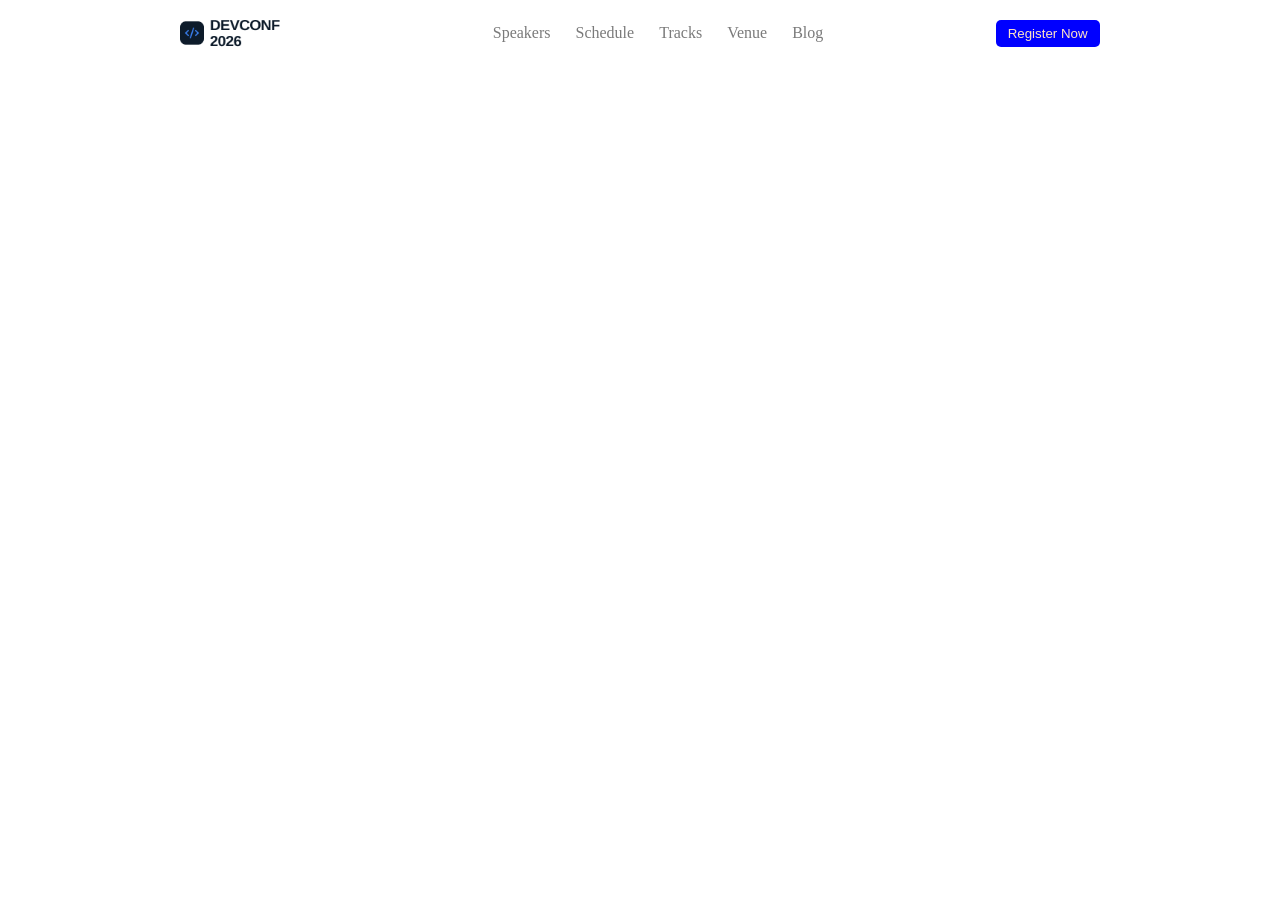
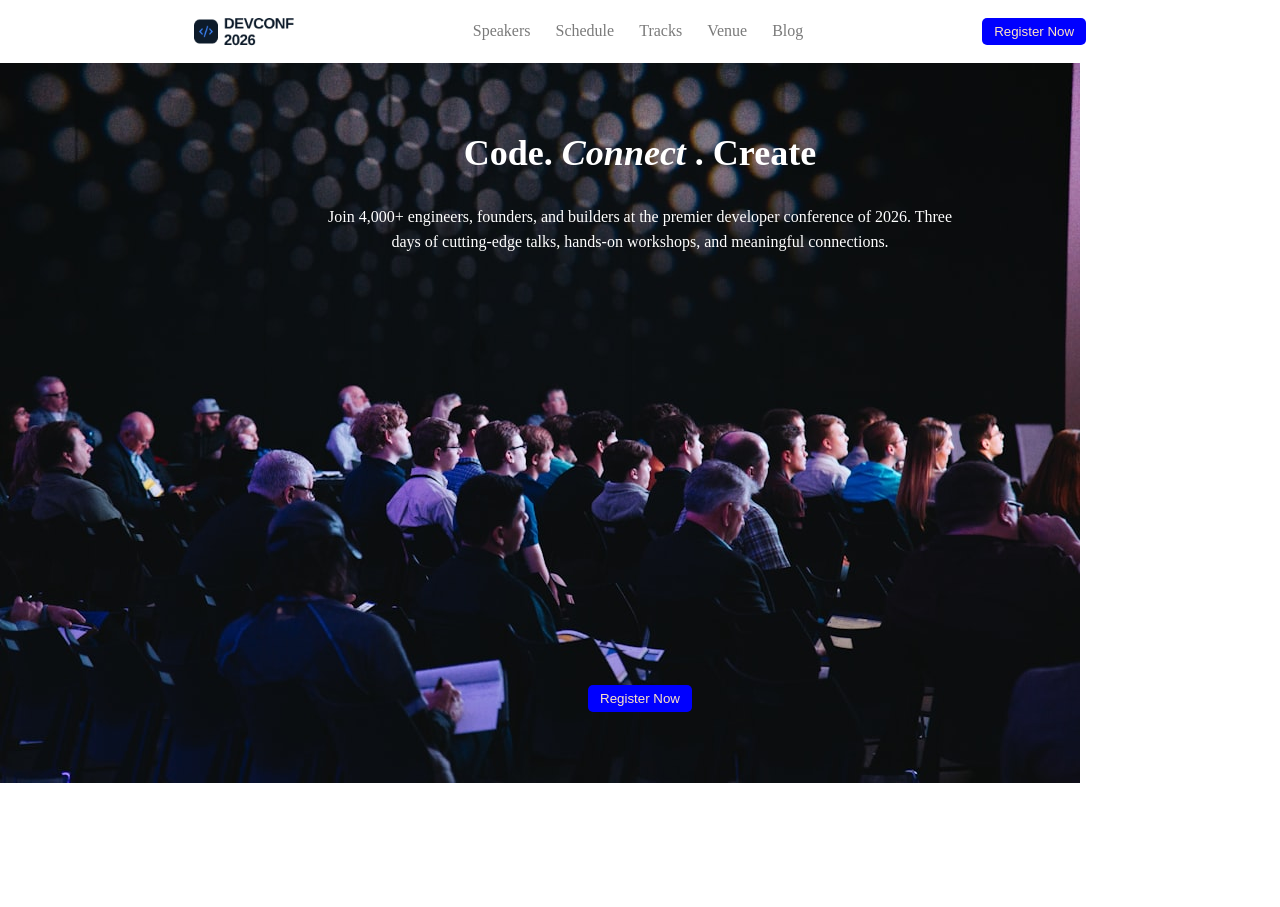
Before and after one commit to mdibrahimhassan550-spec/assignment-1, a plain HTML site: page index.html in a window 1280 px wide. Before the commit the page ends 800 px from the top, so only its background shows below. Drawn offline with Linux system fonts and the light colour scheme.

Commit message:
hero section

```diff
--- a/index.html
+++ b/index.html
@@ -31,6 +31,25 @@
 
     <!-- navber end -->
 
+    <main>
+
+        <section class="hero-section">
+            <img src="image/banner.jpg"  alt="">
+            <div class="hero-container">
+                <h1>Code. <em>Connect</em> . Create</h1>
+                <p>Join 4,000+ engineers, founders, and builders at the premier developer conference of 2026. Three days
+                    of cutting-edge talks, hands-on workshops, and meaningful connections.</p>
+                <button class="btn ">Register Now</button>
+
+            </div>
+        </section>
+
+
+
+
+
+    </main>
+
 </body>
 
 </html>
--- a/style.css
+++ b/style.css
@@ -1,6 +1,13 @@
+* {
+    padding: 0;
+    margin: 0;
+    box-sizing: border-box;
+}
+
 header {
 
     background-color: FFFFFF;
+    padding: 15px;
     /* max-width: 1000px; */
 
 }
@@ -22,11 +29,12 @@
     align-items: center;
 }
 
-nav ul li a{
+nav ul li a {
     text-decoration: none;
     color: rgb(122, 122, 122);
 }
-.btn{
+
+.btn {
     padding: 6px 12px;
     border-radius: 5px;
     color: bisque;
@@ -34,3 +42,38 @@
     border: none;
     cursor: pointer;
 }
+
+/* navber end  */
+.hero-section div {
+
+    display: flex;
+    align-items: center;
+    justify-content: center;
+    /* position: relative; */
+    flex-direction: column;
+}
+
+
+.hero-section div h1 {
+    position: relative;
+
+    font-size: 36px;
+    font-weight: bolder;
+    color: white;
+    top: -655px;
+
+}
+
+.hero-section div p {
+    position: relative;
+    max-width: 650px;
+    text-align: center;
+    line-height: 1.6;
+    color: white;
+    top: -625px;
+
+}
+.hero-section div button{
+    position: relative;
+    bottom: 195px;
+}
```
Also changed, not shown: 1 other file.
